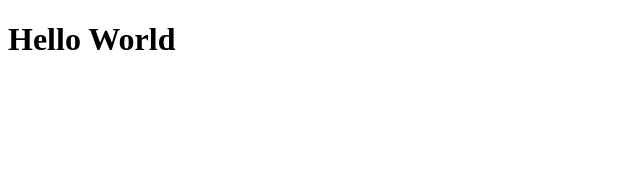
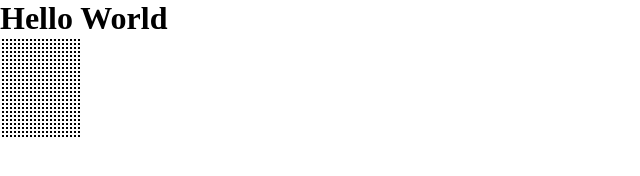
Before and after one commit to yuchia0221/pathfinding, a website: page test.html in a window 1280 px wide. Shown: the whole page, without its empty margins (0-640 px from the left). Drawn offline with Linux system fonts and the light colour scheme.

Commit message:
create grid

```diff
--- /dev/null
+++ b/public/browser/board.css
@@ -0,0 +1,9 @@
+* {
+    margin: 0px;
+    padding: 0px;
+}
+
+.unvisited {
+    background-color: black;
+    border: solid 1px black
+}
--- a/public/browser/board.js
+++ b/public/browser/board.js
@@ -10,19 +10,24 @@ function Board(height, width) {
     this.boardTwoD = [];
 }
 
-Board.createBoard = function () {
-    var webWide = 1000;
-    var webHeight = 1000;
-    var board = [];
-    var table = document.getElementById("board");
-    for (var row = 0; row < webWide; row++) {
-        var row = table.insertRow(row);
-        var tempt = [];
-        for (var col = 0; col < webHeight; col++) {
-            var cell = row.insertCell(col);
-            cell.innerHTML = "HELLO";
+Board.prototype.initialize = function () {
+    this.createGrid();
+};
+
+Board.prototype.createGrid = function () {
+    let tableContent = "";
+    for (var row = 0; row < this.height; row++) {
+        let rowContent = `<tr id="row${row}">`;
+        for (var column = 0; column < this.width; column++) {
+            let nodeID = `${row}-${column}`;
+            let nodeClass = "unvisited";
+            rowContent += `<td id="${nodeID}" class="${nodeClass}"></td>`;
         }
+        tableContent += `${rowContent}</tr>`;
     }
+    let board = document.getElementById("board");
+    board.innerHTML = tableContent;
+    console.log(tableContent);
 };
 
 Board.drawShortPath = function () {};
@@ -33,4 +38,10 @@ Board.clearPath = function () {};
 
 Board.clearBoard = function () {};
 
-module.exports = Board;
+let width = 20;
+let height = 25;
+// let width = Math.floor(document.getElementById("board").offsetWidth / 25);
+// let height = Math.floor(document.getElementById("board").offsetHeight / 20);
+console.log(width, height);
+let newBoard = new Board(height, width);
+newBoard.initialize();
--- a/test.html
+++ b/test.html
@@ -4,8 +4,11 @@
         <meta charset="UTF-8" />
         <meta name="viewport" content="width=device-width, initial-scale=1.0" />
         <title>Document</title>
+        <link rel="stylesheet" type="text/css" href="public/browser/board.css" />
     </head>
     <body>
         <h1>Hello World</h1>
+        <table id="board"></table>
     </body>
+    <script src="public/browser/board.js"></script>
 </html>
```
